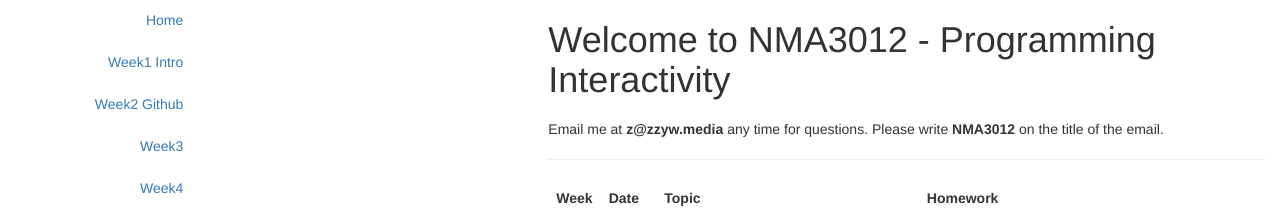
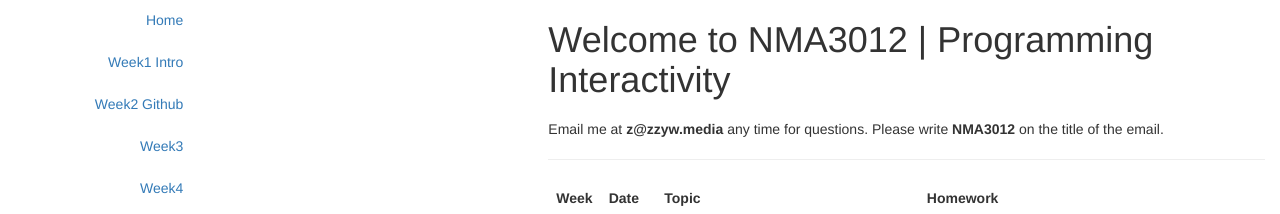
Before and after one commit to zhenzhenqi/NMA3012, a Jekyll site: the page built from index.html, in a window 1280 px wide. Shown: the top 214 px of the page. Built offline with Jekyll 4.4.1, drawn with Linux system fonts in a browser that asks for light colours; nearby versions of some CDN libraries.

Commit message:
new name

```diff
--- a/index.html
+++ b/index.html
@@ -1,6 +1,6 @@
 ---
 layout: default
-title: Welcome to NMA3012 - Programming Interactivity
+title: Welcome to NMA3012 | Programming Interactivity
 ---
 
 <p class="lead">
```
